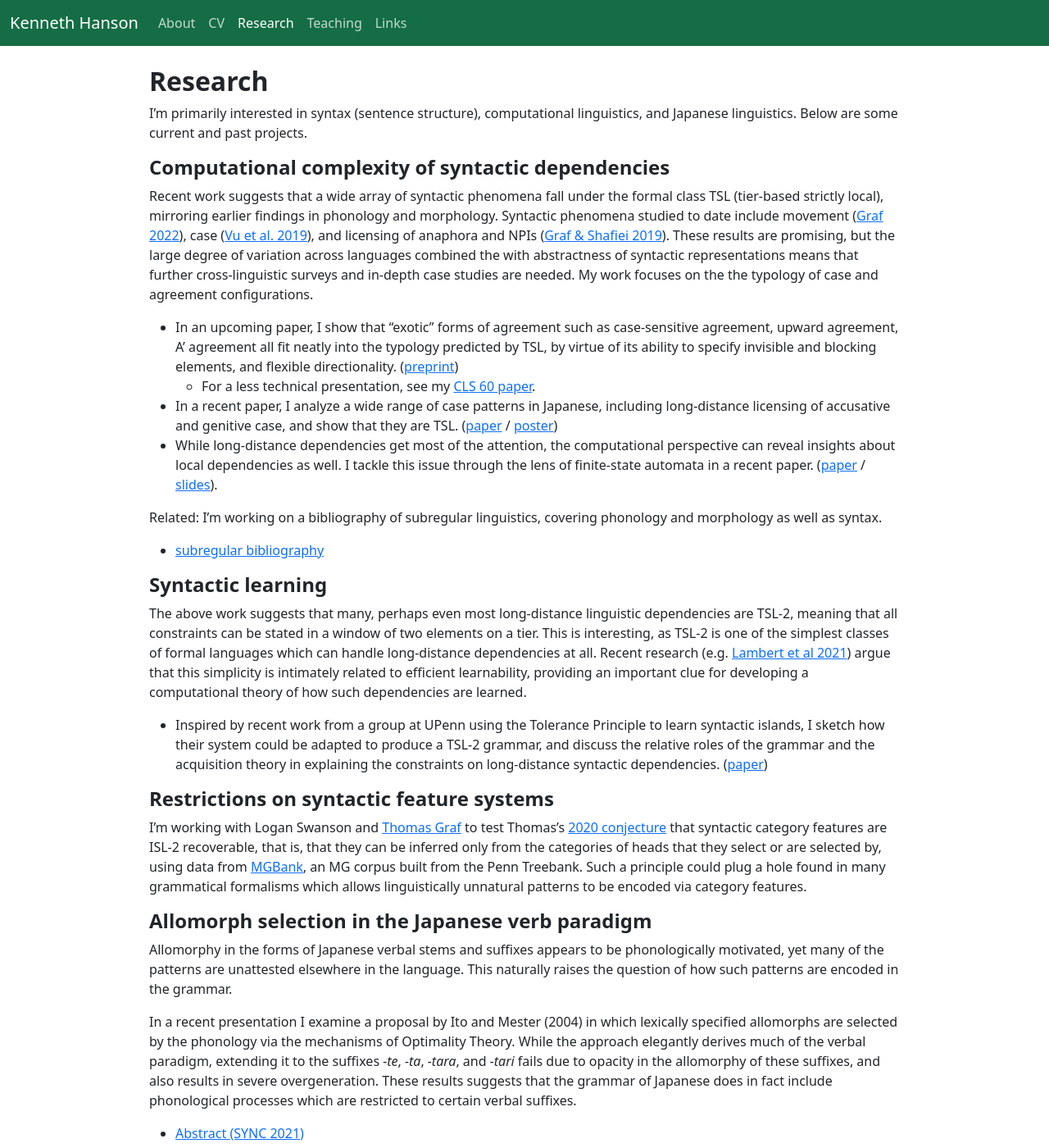
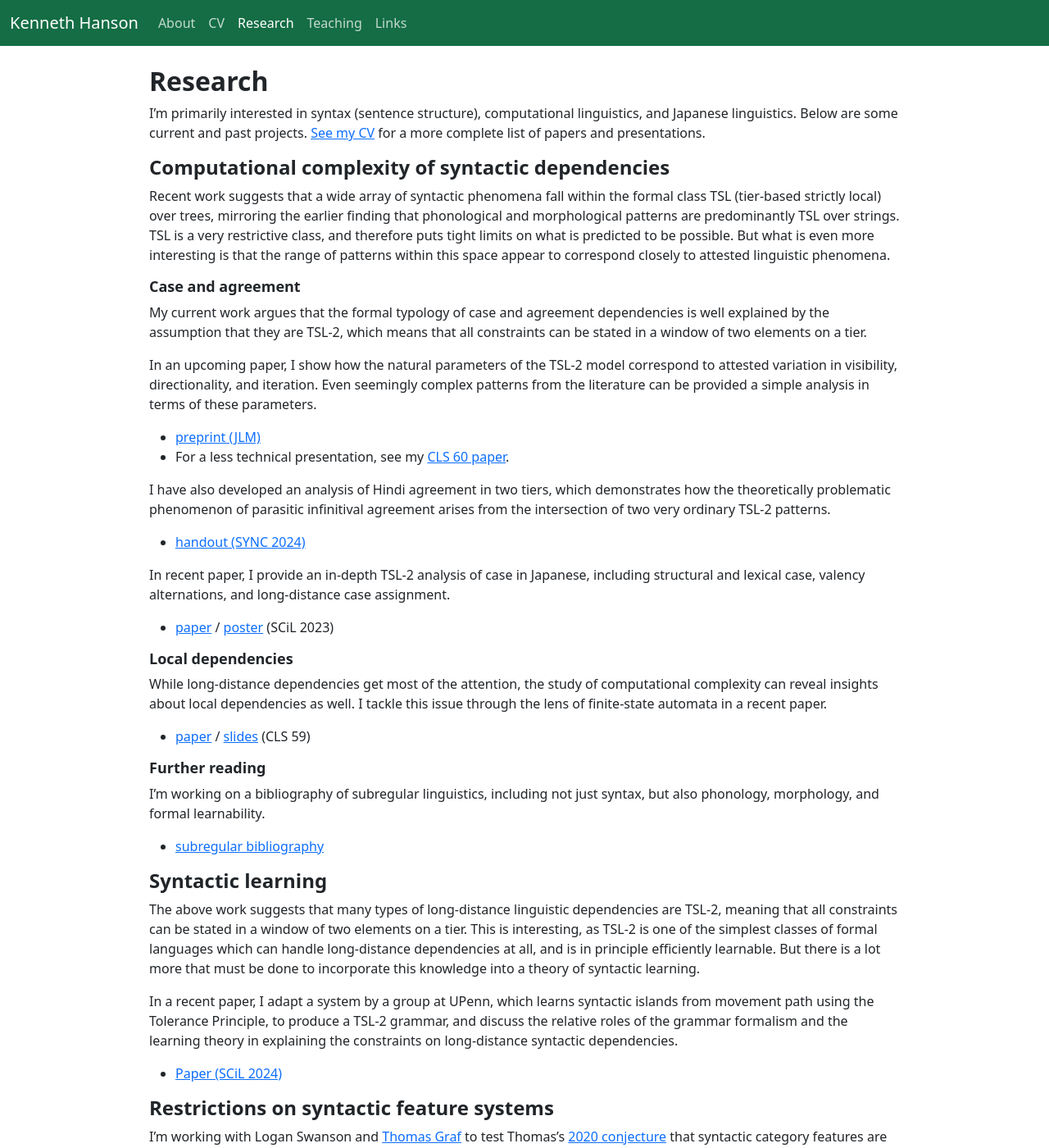
Before and after one commit to khanson679/khanson679.github.io, a Jekyll site: the page built from research.md, in a window 1280 px wide and 1400 px high. Shown: the whole window at 82% size. Built offline with Jekyll 4.4.1, drawn with Linux system fonts in a browser that asks for light colours; some of the changed text lies outside the part shown.

Commit message:
Update research page.

```diff
--- a/research.md
+++ b/research.md
@@ -1,26 +1,49 @@
 ---
 title: Research
 layout: default
-date: 2024-12-11
+date: 2025-03-02
 ---
 
-I'm primarily interested in syntax (sentence structure), computational linguistics, and Japanese linguistics. Below are some current and past projects.
+I'm primarily interested in syntax (sentence structure), computational linguistics, and Japanese linguistics. Below are some current and past projects. [See my CV](/cv) for a more complete list of papers and presentations.
 
 
 ## Computational complexity of syntactic dependencies
 
-Recent work suggests that a wide array of syntactic phenomena fall under the formal class TSL (tier-based strictly local), mirroring earlier findings in phonology and morphology. Syntactic phenomena studied to date include movement ([Graf 2022][graf2022-movement]), case ([Vu et al. 2019][vu.etal2019]), and licensing of anaphora and NPIs ([Graf & Shafiei 2019][graf.shafiei2019]). These results are promising, but the large degree of variation across languages combined the with abstractness of syntactic representations means that further cross-linguistic surveys and in-depth case studies are needed. My work focuses on the the typology of case and agreement configurations.
+Recent work suggests that a wide array of syntactic phenomena fall within the formal class TSL (tier-based strictly local) over trees, mirroring the earlier finding that phonological and morphological patterns are predominantly TSL over strings. TSL is a very restrictive class, and therefore puts tight limits on what is predicted to be possible. But what is even more interesting is that the range of patterns within this space appear to correspond closely to attested linguistic phenomena.
 
-- In an upcoming paper, I show that "exotic" forms of agreement such as case-sensitive agreement, upward agreement, A' agreement all fit neatly into the typology predicted by TSL, by virtue of its ability to specify invisible and blocking elements, and flexible directionality. ([preprint][jlm-agreement])
-    - For a less technical presentation, see my [CLS 60 paper][cls-agreement].
-- In a recent paper, I analyze a wide range of case patterns in Japanese, including long-distance licensing of accusative and genitive case, and show that they are TSL. ([paper][jpn-case] / [poster][jpn-case-poster])
-- While long-distance dependencies get most of the attention, the computational perspective can reveal insights about local dependencies as well. I tackle this issue through the lens of finite-state automata in a recent paper. ([paper][sl-in-syntax] / [slides][sl-in-syntax-slides]).
+### Case and agreement
 
-Related: I'm working on a bibliography of subregular linguistics, covering phonology and morphology as well as syntax.
+My current work argues that the formal typology of case and agreement dependencies is well explained by the assumption that they are TSL-2, which means that all constraints can be stated in a window of two elements on a tier.
+
+In an upcoming paper, I show how the natural parameters of the TSL-2 model correspond to attested variation in visibility, directionality, and iteration.
+Even seemingly complex patterns from the literature can be provided a simple analysis in terms of these parameters.
+
+- [preprint (JLM)][jlm-agreement]
+- For a less technical presentation, see my [CLS 60 paper][cls-agreement].
+
+I have also developed an analysis of Hindi agreement in two tiers, which demonstrates how the theoretically problematic phenomenon of parasitic infinitival agreement arises from the intersection of two very ordinary TSL-2 patterns.
+
+- [handout (SYNC 2024)][sync-parasitic]
+
+In recent paper, I provide an in-depth TSL-2 analysis of case in Japanese, including structural and lexical case, valency alternations, and long-distance case assignment.
+
+- [paper][jpn-case] / [poster][jpn-case-poster] (SCiL 2023)
+
+### Local dependencies
+
+While long-distance dependencies get most of the attention, the study of computational complexity can reveal insights about local dependencies as well. I tackle this issue through the lens of finite-state automata in a recent paper.
+
+- [paper][sl-in-syntax] / [slides][sl-in-syntax-slides] (CLS 59)
+
+### Further reading
+
+I'm working on a bibliography of subregular linguistics, including not just syntax, but also phonology, morphology, and formal learnability.
+
 - [subregular bibliography](/files/subregular-bibliography.pdf)
 
 [jlm-agreement]: /files/hanson-jlm-tsl-agreement-preprint.pdf
 [cls-agreement]: /files/hanson-cls60-tier-based-agreement.pdf
+[sync-parasitic]: /files/hanson-sync2024-parasitic-agreement-ho.pdf
 [sl-in-syntax]: /files/hanson-cls59-sl-in-syntax.pdf
 [sl-in-syntax-slides]: /files/hanson-cls59-slides.pdf
 [jpn-case]: https://scholarworks.umass.edu/scil/vol6/iss1/4
@@ -32,11 +55,13 @@ Related: I'm working on a bibliography of subregular linguistics, covering phono
 
 ## Syntactic learning
 
-The above work suggests that many, perhaps even most long-distance linguistic dependencies are TSL-2, meaning that all constraints can be stated in a window of two elements on a tier.
-This is interesting, as TSL-2 is one of the simplest classes of formal languages which can handle long-distance dependencies at all.
-Recent research (e.g. [Lambert et al 2021][lambert.etal2021]) argue that this simplicity is intimately related to efficient learnability, providing an important clue for developing a computational theory of how such dependencies are learned.
+The above work suggests that many types of long-distance linguistic dependencies are TSL-2, meaning that all constraints can be stated in a window of two elements on a tier.
+This is interesting, as TSL-2 is one of the simplest classes of formal languages which can handle long-distance dependencies at all, and is in principle efficiently learnable.
+But there is a lot more that must be done to incorporate this knowledge into a theory of syntactic learning.
 
-- Inspired by recent work from a group at UPenn using the Tolerance Principle to learn syntactic islands, I sketch how their system could be adapted to produce a TSL-2 grammar, and discuss the relative roles of the grammar and the acquisition theory in explaining the constraints on long-distance syntactic dependencies. ([paper][tiers-paths])
+In a recent paper, I adapt a system by a group at UPenn, which learns syntactic islands from movement path using the Tolerance Principle, to produce a TSL-2 grammar, and discuss the relative roles of the grammar formalism and the learning theory in explaining the constraints on long-distance syntactic dependencies.
+
+- [Paper (SCiL 2024)][tiers-paths]
 
 [tiers-paths]: /files/hanson-scil2024-tiers-paths-locality.pdf
 [lambert.etal2021]: https://jlm.ipipan.waw.pl/index.php/JLM/article/view/262
```
